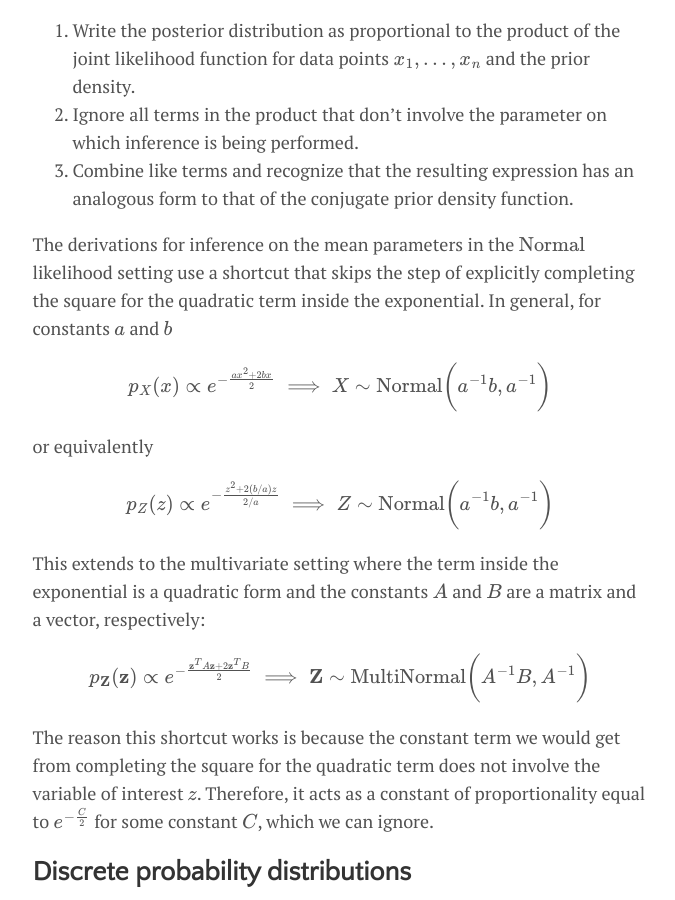
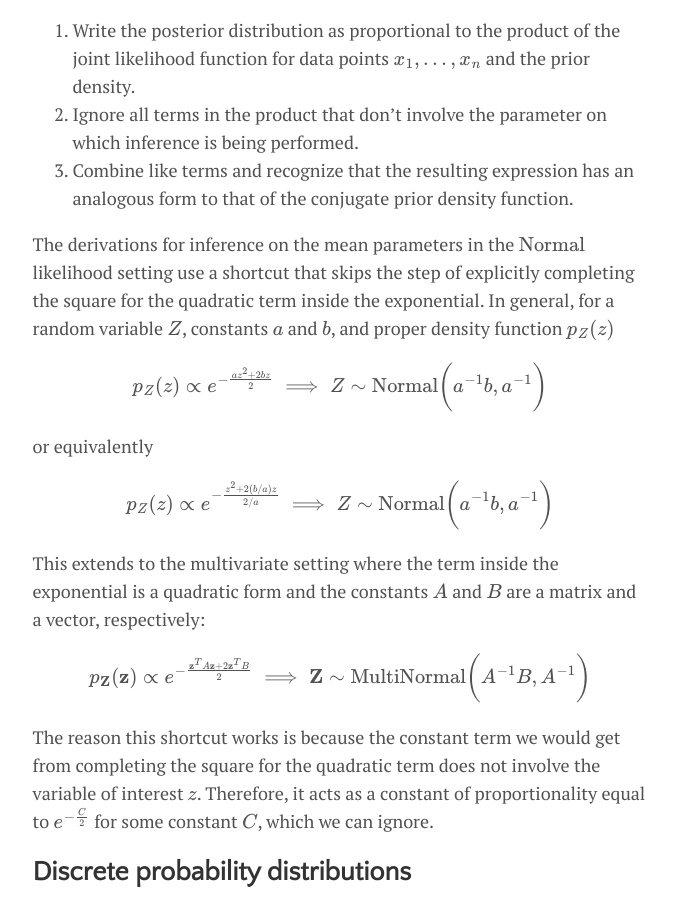
Before and after one commit to j-g-b/j-g-b.github.io, a Jekyll site: the page built from _posts/2018-12-13-conjugate-prior-bootcamp.md, in a window 1280 px wide and 900 px high, scrolled down 1040 px. Shown: the whole window, without its empty margins (300-975 px from the left). Built offline with Jekyll 4.4.1, drawn with Linux system fonts in a browser that asks for light colours; formulas are drawn with MathJax 3.

Commit message:
adding post on posterior inference

```diff
--- a/_posts/2018-12-13-conjugate-prior-bootcamp.md
+++ b/_posts/2018-12-13-conjugate-prior-bootcamp.md
@@ -19,10 +19,10 @@ Every derivation follows the same procedure:
 2. Ignore all terms in the product that don't involve the parameter on which inference is being performed.
 3. Combine like terms and recognize that the resulting expression has an analogous form to that of the conjugate prior density function.
 
-The derivations for inference on the mean parameters in the \\(\text{Normal}\\) likelihood setting use a shortcut that skips the step of explicitly completing the square for the quadratic term inside the exponential. In general, for constants \\(a\\) and \\(b\\)
+The derivations for inference on the mean parameters in the \\(\text{Normal}\\) likelihood setting use a shortcut that skips the step of explicitly completing the square for the quadratic term inside the exponential. In general, for a random variable \\(Z\\), constants \\(a\\) and \\(b\\), and proper density function \\(p_Z(z)\\)
 
 $$
-p_X(x) \propto e^{-\frac{ax^2 + 2bx}{2}} \implies X \sim \text{Normal}\bigg(a^{-1} b, a^{-1}\bigg)
+p_Z(z) \propto e^{-\frac{az^2 + 2bz}{2}} \implies Z \sim \text{Normal}\bigg(a^{-1} b, a^{-1}\bigg)
 $$
 
 or equivalently
```
